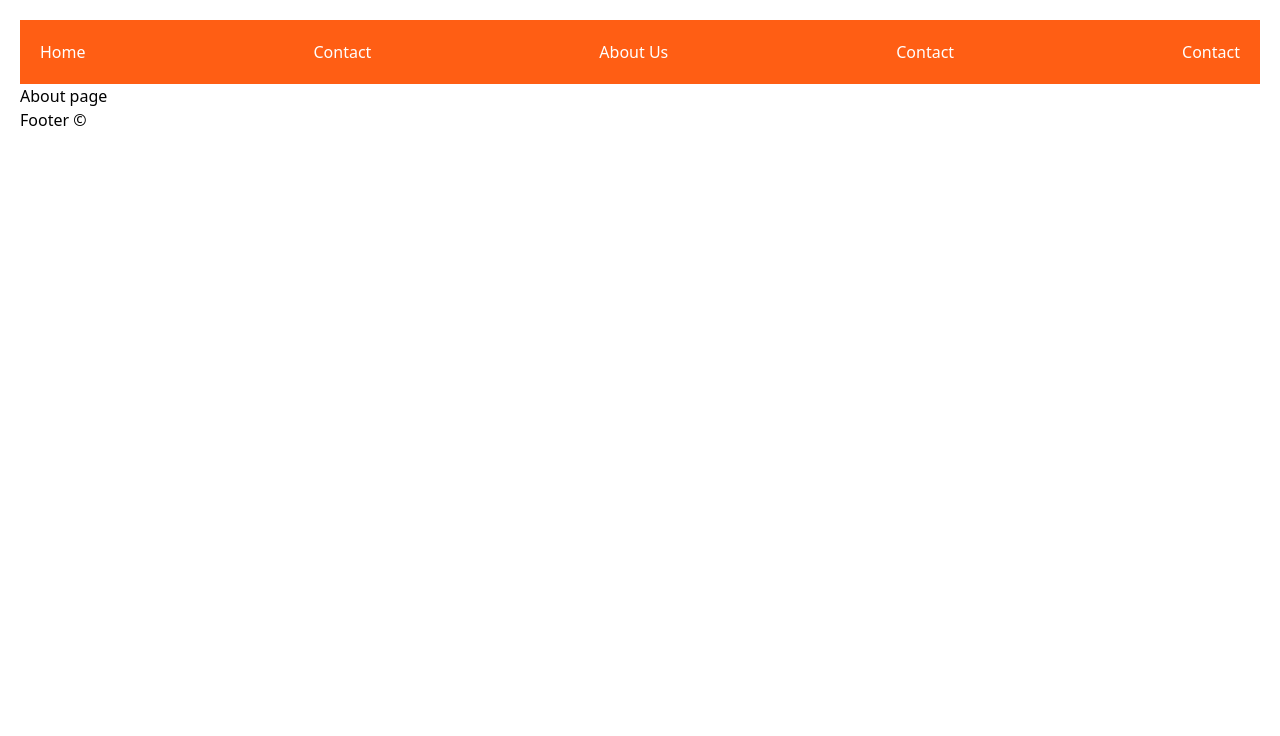
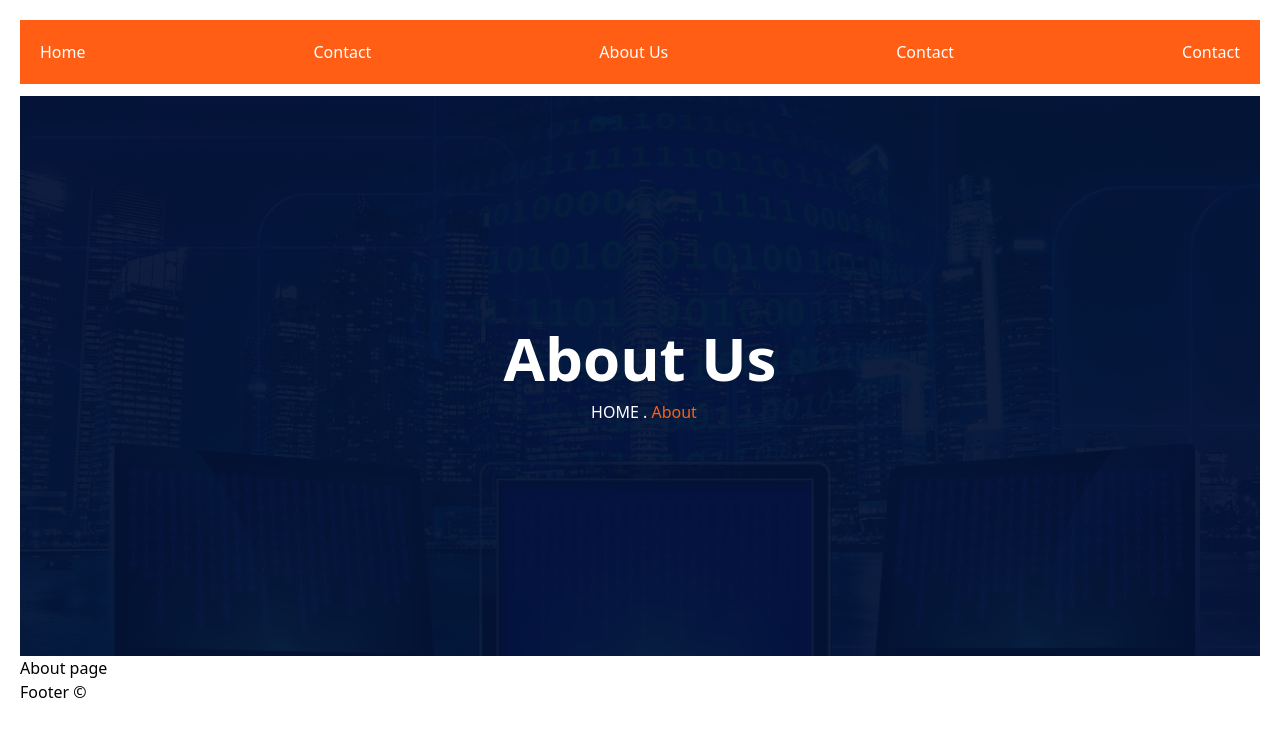
Before and after one commit to PNC-Soft-Tech/PNC-Soft-Tech-Website, a React app: page /about in a window 1280 px wide. Shown: the top 736 px of the page. Built offline with nearby package versions, Linux system fonts and the light colour scheme; the HTML template or start-up script is replaced by a standard one.

Commit message:
added about page

```diff
--- a/src/pages/AboutPage/About.jsx
+++ /dev/null
@@ -1,5 +0,0 @@
-const About = () => {
-	return <div>About page</div>;
-};
-
-export default About;
--- /dev/null
+++ b/src/pages/AboutPage/About/About.jsx
@@ -0,0 +1,12 @@
+import Banner from "../../../Shared/Banner/Banner";
+
+const About = () => {
+	return (
+		<div>
+			<Banner title="About Us" linkText="About" />
+			About page
+		</div>
+	);
+};
+
+export default About;
--- a/src/pages/ContactPage/ContactForm/Right/Right.jsx
+++ b/src/pages/ContactPage/ContactForm/Right/Right.jsx
@@ -9,13 +9,12 @@ const Right = () => {
 	};
 	return (
 		<div className="sm:w-[40%] sm:mt-0 mt-5 w-full ml-10">
-			<h1 className="mt-5 mb-10 text-2xl font-semibold text-left ">
+			<h1 className="mt-5 mb-6 text-2xl font-semibold text-left ">
 				Contact Details
 			</h1>
-			<div className="flex items-start mb-5">
+			<div className="flex items-start mb-5 bg-gray-200 p-3 rounded-sm">
 				<div
-					className="mt-3 mr-4
-					 border-4 rounded-full  w-12 h-12 flex items-center justify-center"
+					className="mt-3 mr-4 border-4 rounded-full  w-12 h-12 flex items-center justify-center"
 					style={faPhoneStyle}
 				>
 					<FaPhone className="text-white"></FaPhone>
@@ -26,7 +25,7 @@ const Right = () => {
 					<p>+88 0123 5465</p>
 				</div>
 			</div>
-			<div className="flex items-start mb-5">
+			<div className="flex items-start bg-gray-200 p-3 rounded-sm mb-5">
 				<div
 					className="mt-3 mr-4 border-4 rounded-full  w-12 h-12 flex items-center justify-center"
 					style={faPhoneStyle}
@@ -39,7 +38,7 @@ const Right = () => {
 					<p>mail@example.com</p>
 				</div>
 			</div>
-			<div className="flex items-start">
+			<div className="flex bg-gray-200 p-3 rounded-sm items-start">
 				<div
 					className="mt-3 mr-4 border-4 rounded-full  w-12 h-12 flex items-center justify-center"
 					style={faPhoneStyle}
--- a/src/router/Route/Route.jsx
+++ b/src/router/Route/Route.jsx
@@ -3,7 +3,7 @@ import Home from "../../pages/HomePage/Home.jsx";
 import Main from "../../Layout/Main.jsx";
 import NotFound from "../../pages/NotFoundPage/NoteFound.jsx";
 import Contact from "../../pages/ContactPage/Contact/Contact.jsx";
-import About from "../../pages/AboutPage/About.jsx";
+import About from "../../pages/AboutPage/About/About.jsx";
 const router = createBrowserRouter([
 	{
 		path: "/",
```
